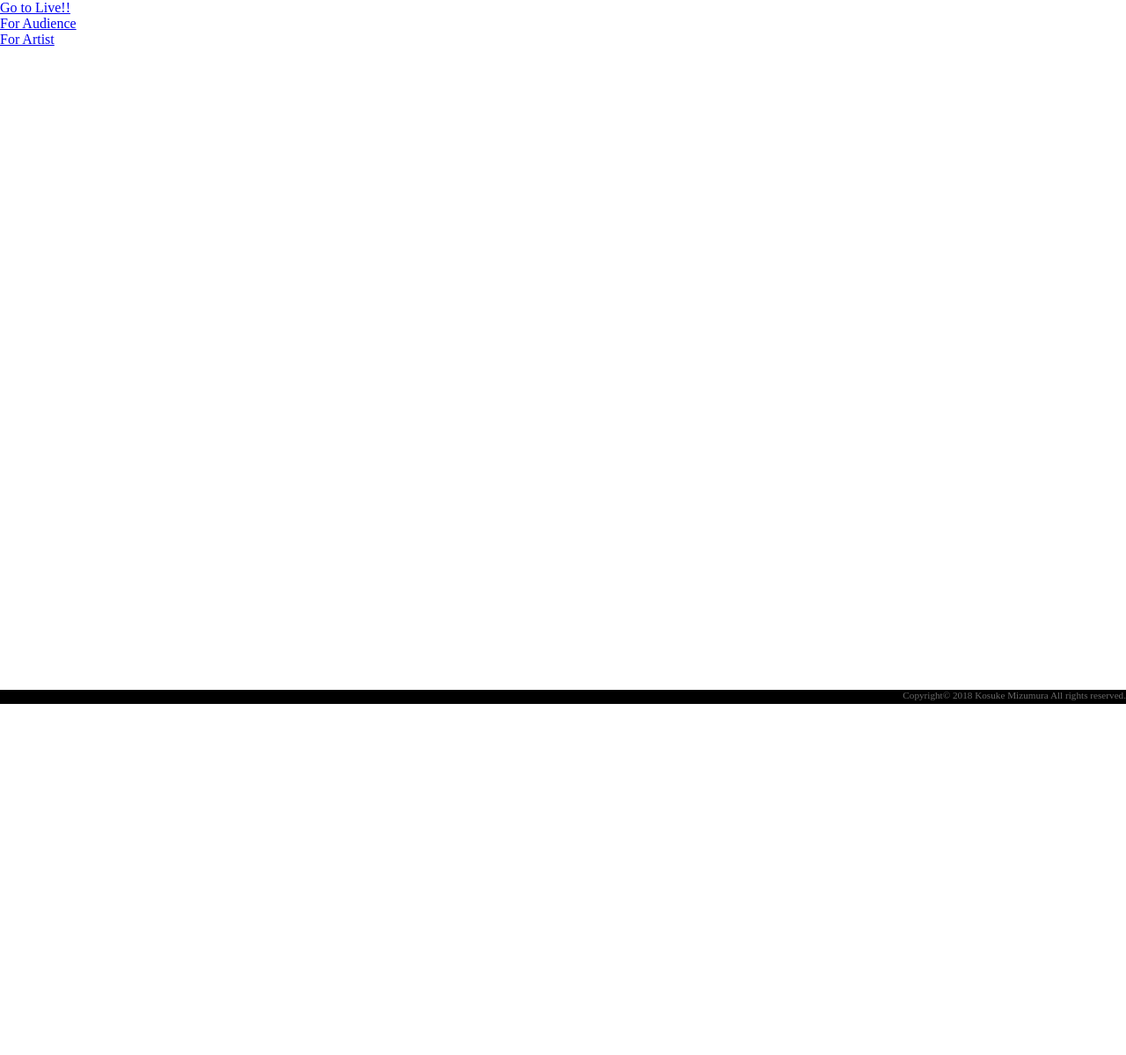
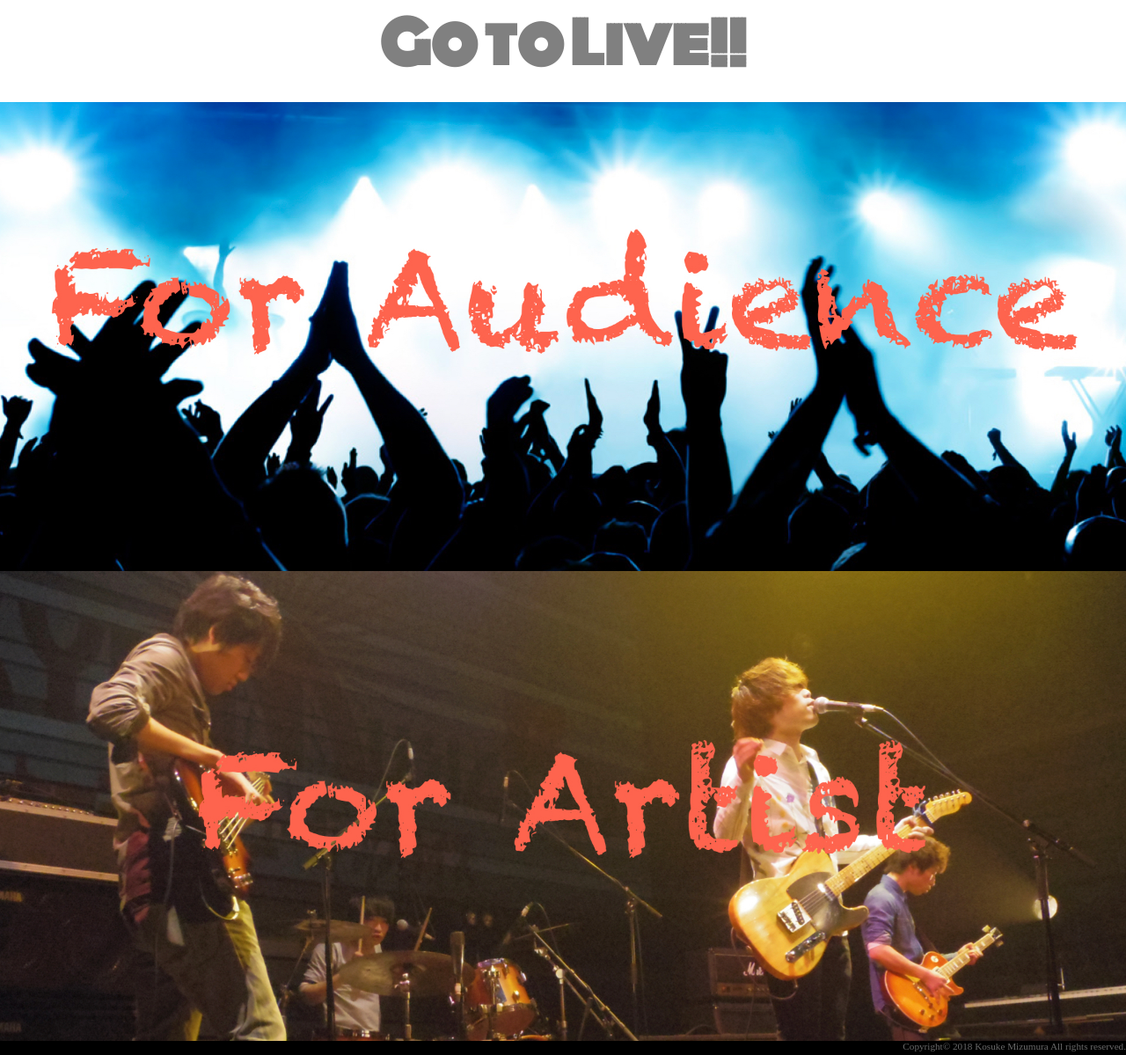
Before and after one commit to MizumuraKosuke/Portfolio, a Django app: page /reserve/ in a window 1280 px wide. Shown: the whole page at 88% size. Before the commit the page ends 800 px from the top, so only its background shows below. Run offline with Django 3.2, Linux system fonts and the light colour scheme.

Commit message:
reserve css

```diff
--- a/port/static/css/reserve_base.css
+++ b/port/static/css/reserve_base.css
@@ -6,6 +6,52 @@
     padding: 0;
 }
 
+body {
+    background-color: white;
+}
+
+#container {
+    position: relative;
+    height: auto !important;
+    height: 100%;
+    min-height: 100%;
+}
+
+h1 {
+    text-align: center;
+    font-family: 'Monoton', cursive;
+    font-size: 4em;
+}
+
+a {
+    text-decoration: none;
+    color: black;
+}
+
+a:hover {
+    color: grey;
+}
+
+/* コンテンツ */
+#contents {
+    margin-top: 1em;
+    padding-bottom: 1em;
+    width: 100%;
+}
+
+.forpic {
+    display:block;
+    width: 100%;
+}
+
+#top a:hover .forpic {
+    opacity: 0.7;
+}
+
+#top-audience, #top-artist {
+    padding-bottom: 0;
+    margin: 0;
+}
 
 /* フッター */
 footer {
--- a/port/templates/base_reserve.html
+++ b/port/templates/base_reserve.html
@@ -7,11 +7,14 @@
         <title>GO to LIVE!!</title>
         <link rel="stylesheet" href="{% static 'css/reserve_base.css' %}">
         <link rel="shortcut icon" href="{% static 'favicon.ico' %}">
+        <link rel="stylesheet" href="https://fonts.googleapis.com/css?family=Monoton">
     </head>
     <body>
         <div id="container">
             <header>
-                <a href="{% url 'reserve' %}">Go to Live!!</a>
+                <a href="{% url 'reserve' %}">
+                    <h1>Go to Live!!</h1>
+                </a>
             </header>
             <nav id="main_menu"></nav>
             <div id="contents">
--- a/port/templates/reserve/reserve.html
+++ b/port/templates/reserve/reserve.html
@@ -5,14 +5,14 @@
 {% block reserve_content %}
 
 <div id="top">
-    <div id="top_audience">
+    <div id="top-audience">
         <a href="{% url 'audience_form' %}">
-            <p>For Audience</p>
+            <img src="{% static 'media/foraudience.jpg' %}" alt="forartist" class="forpic">
         </a>
     </div>
-    <div id="top_artist">
+    <div id="top-artist">
         <a href="{% url 'artist_form' %}">
-            <p>For Artist</p>
+            <img src="{% static 'media/forartist.jpg' %}" alt="forartist" class="forpic">
         </a>
     </div>
 </div>
--- a/portvenv/pip-selfcheck.json
+++ b/portvenv/pip-selfcheck.json
@@ -1 +1 @@
-{"last_check":"2018-06-19T06:08:44Z","pypi_version":"10.0.1"}
+{"last_check":"2018-08-11T08:10:50Z","pypi_version":"18.0"}
```
Also changed, not shown: port/static/media/forartist.jpg (added), port/static/media/foraudience.jpg (added), 6 other files.
